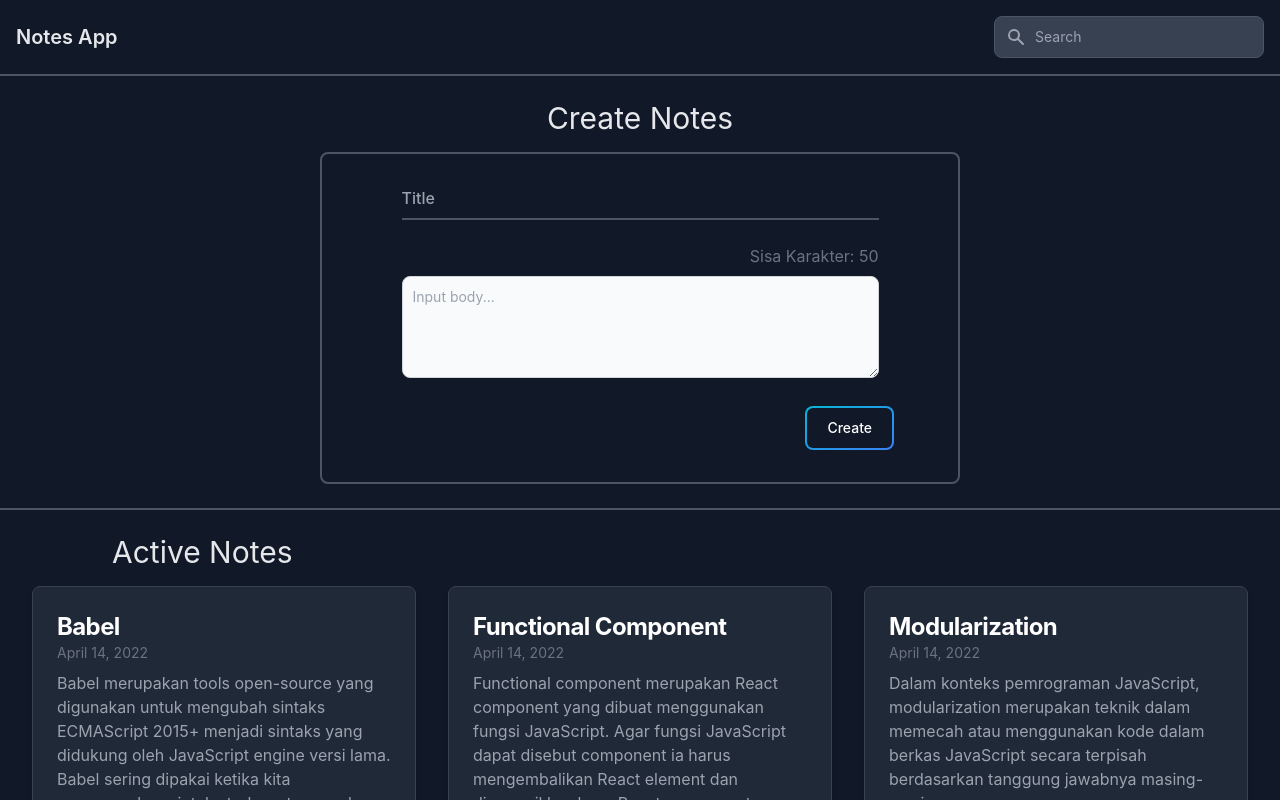
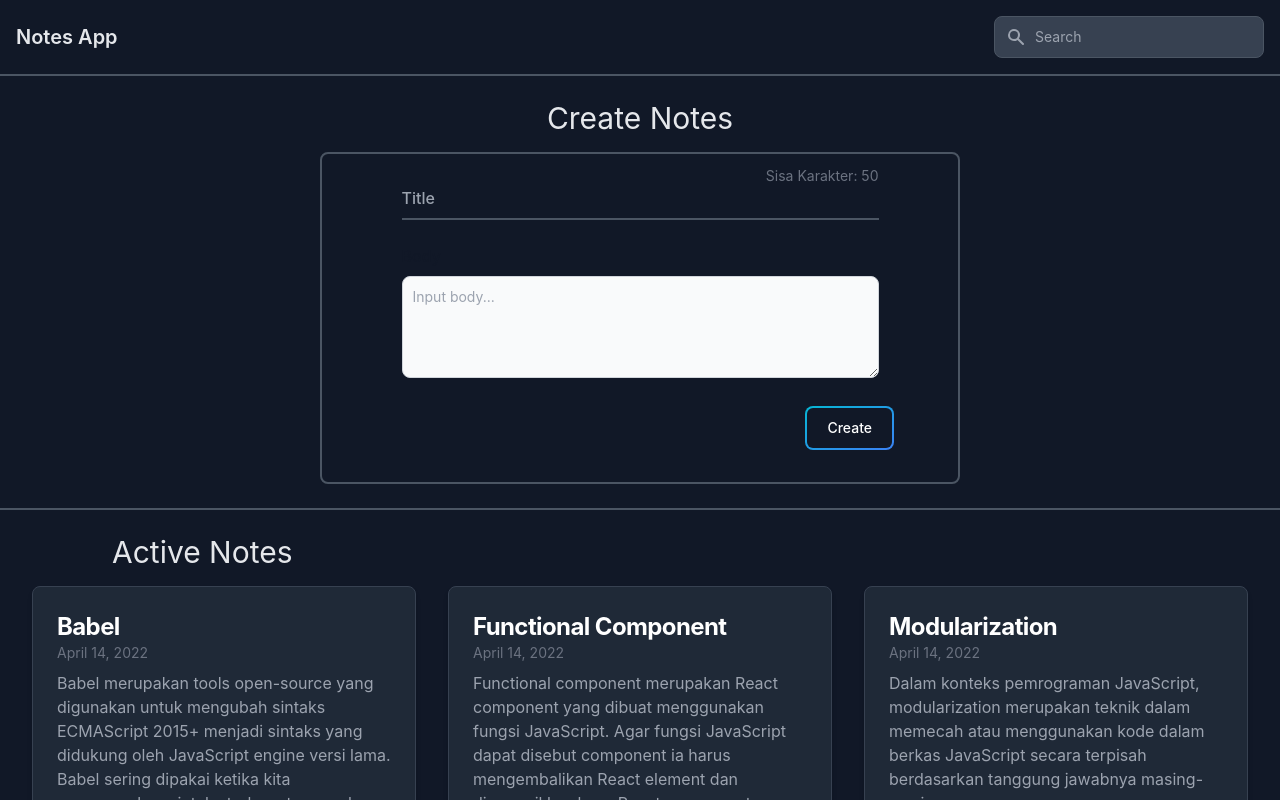
Before and after one commit to aknadif/submission-notes-react-app, a React (Create React App) app: page / in a window 1280 px wide. Shown: the top 800 px of the page. Built offline with nearby package versions, Linux system fonts and the light colour scheme.

Commit message:
Penambahan fitur limit karakter

```diff
--- a/src/components/CreateForm.jsx
+++ b/src/components/CreateForm.jsx
@@ -9,6 +9,7 @@ class CreateForm extends React.Component {
     this.state = {
       title: "",
       body: "",
+      char: 50,
     };
 
     this.onTitleChangeEventHandler = this.onTitleChangeEventHandler.bind(this);
@@ -20,7 +21,8 @@ class CreateForm extends React.Component {
     this.setState((prevState) => {
       return {
         ...prevState,
-        title: event.target.value,
+        title: event.target.value.substring(0, 49),
+        char: 50 - event.target.value.length,
       };
     });
   }
@@ -43,8 +45,8 @@ class CreateForm extends React.Component {
     return (
       <form className="border-2 border-gray-600 md:w-1/2 mx-auto rounded-lg relative" onSubmit={this.onSubmitEventHandler}>
         <div className="flex flex-wrap justify-center py-5">
-          <Input type="text" name="input_title" placeholder="Title" value={this.state.title} onChange={this.onTitleChangeEventHandler} />
-          <InputTextArea name="input_body" placeholder="Input body..." label="Body" value={this.state.body} onChange={this.onBodyChangeEventHandler}/>
+          <Input type="text" name="input_title" placeholder="Title" value={this.state.title} onChange={this.onTitleChangeEventHandler} char={this.state.char} />
+          <InputTextArea name="input_body" placeholder="Input body..." label="Body" value={this.state.body} onChange={this.onBodyChangeEventHandler} />
         </div>
         <div className="text-center md:text-right p-0 -mt-4 pb-4 md:px-14 md:pb-6">
           <Button name="Create" />
--- a/src/components/Input.jsx
+++ b/src/components/Input.jsx
@@ -3,10 +3,17 @@ import React from "react";
 function Input(props) {
   return (
     <div className="relative z-0 w-3/4 mb-6 group">
+      <p className="text-gray-500 absolute top-0 right-0 text-sm -mt-2">
+        Sisa Karakter: <span>{props.char}</span>
+      </p>
       <input
         type={props.type}
         name={props.name}
-        className="block py-2.5 px-0 w-full text-md bg-transparent border-0 border-b-2 appearance-none text-white border-gray-600  focus:outline-none focus:ring-0 focus:border-blue-600 peer"
+        className={
+          props.char !== 0
+            ? `block py-2.5 px-0 w-full text-md bg-transparent border-0 border-b-2 appearance-none text-white border-gray-600  focus:outline-none focus:ring-0 focus:border-blue-600 peer`
+            : `block py-2.5 px-0 w-full text-md bg-transparent border-0 border-b-2 appearance-none text-white border-gray-600  focus:outline-none focus:ring-0 focus:border-red-600 peer`
+        }
         placeholder=" "
         value={props.value}
         onChange={props.onChange}
@@ -14,7 +21,11 @@ function Input(props) {
       />
       <label
         htmlFor={props.name}
-        className="peer-focus:font-medium absolute text-md font-medium text-gray-400 duration-300 transform -translate-y-6 scale-75 top-3 -z-10 origin-[0] peer-focus:left-0 peer-focus:text-blue-500 peer-placeholder-shown:scale-100 peer-placeholder-shown:translate-y-0 peer-focus:scale-75 peer-focus:-translate-y-6"
+        className={
+          props.char !== 0
+            ? `peer-focus:font-medium absolute text-md font-medium text-gray-400 duration-300 transform -translate-y-6 scale-75 top-3 -z-10 origin-[0] peer-focus:left-0 peer-focus:text-blue-500 peer-placeholder-shown:scale-100 peer-placeholder-shown:translate-y-0 peer-focus:scale-75 peer-focus:-translate-y-6`
+            : `peer-focus:font-medium absolute text-md font-medium text-gray-400 duration-300 transform -translate-y-6 scale-75 top-3 -z-10 origin-[0] peer-focus:left-0 peer-focus:text-red-500 peer-placeholder-shown:scale-100 peer-placeholder-shown:translate-y-0 peer-focus:scale-75 peer-focus:-translate-y-6`
+        }
       >
         {props.placeholder}
       </label>
--- a/src/components/InputTextArea.jsx
+++ b/src/components/InputTextArea.jsx
@@ -3,12 +3,10 @@ import React from "react";
 function InputTextArea(props) {
   return (
     <div className="relative z-0 w-3/4 mb-6 group">
-      <div className="flex justify-between">
-        <label htmlFor={props.name} className="block mb-2 text-md font-medium text-gray-900 dark:text-gray-400">
-          {props.label}
-        </label>
-        <p className="text-gray-500 absolute right-0">Sisa Karakter: 50</p>
-      </div>
+      <label htmlFor={props.name} className="block mb-2 text-md font-medium text-gray-900 dark:text-gray-400">
+        {props.label}
+      </label>
+
       <textarea
         id={props.name}
         rows="4"
```
